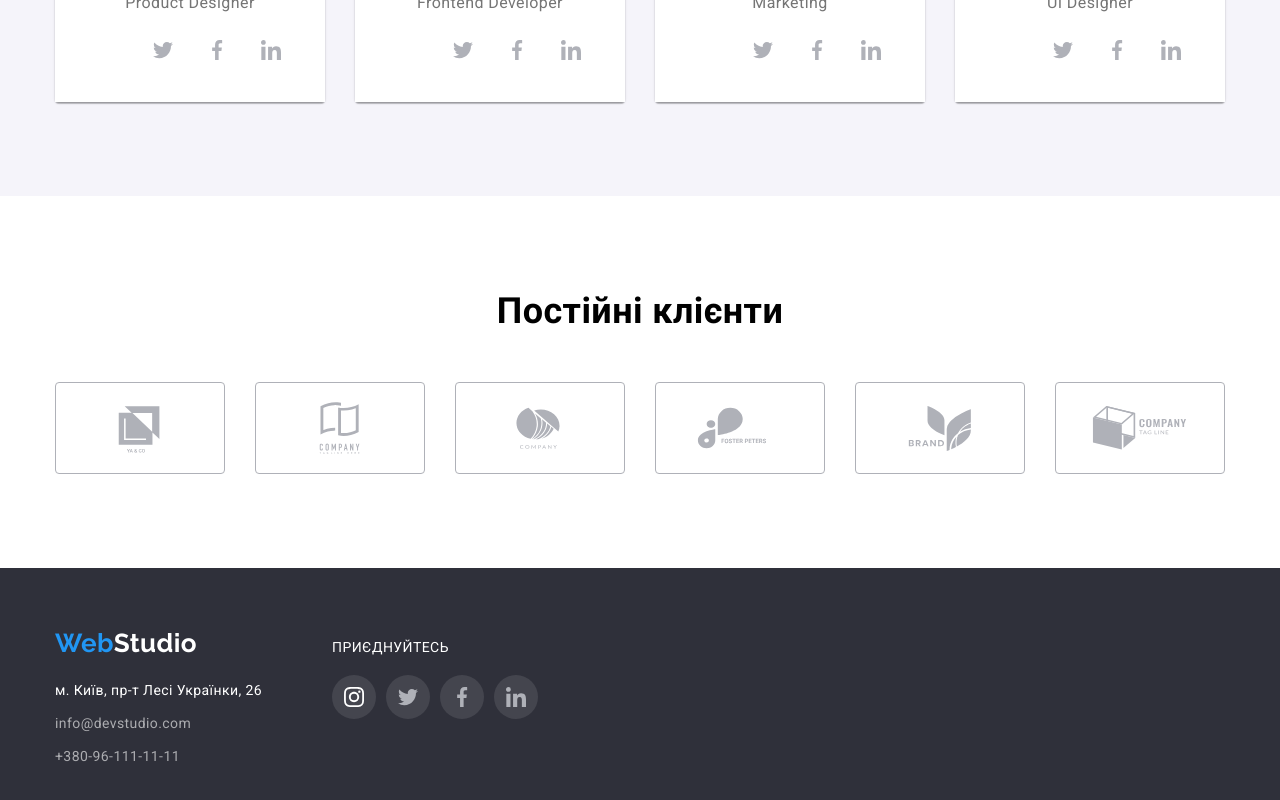
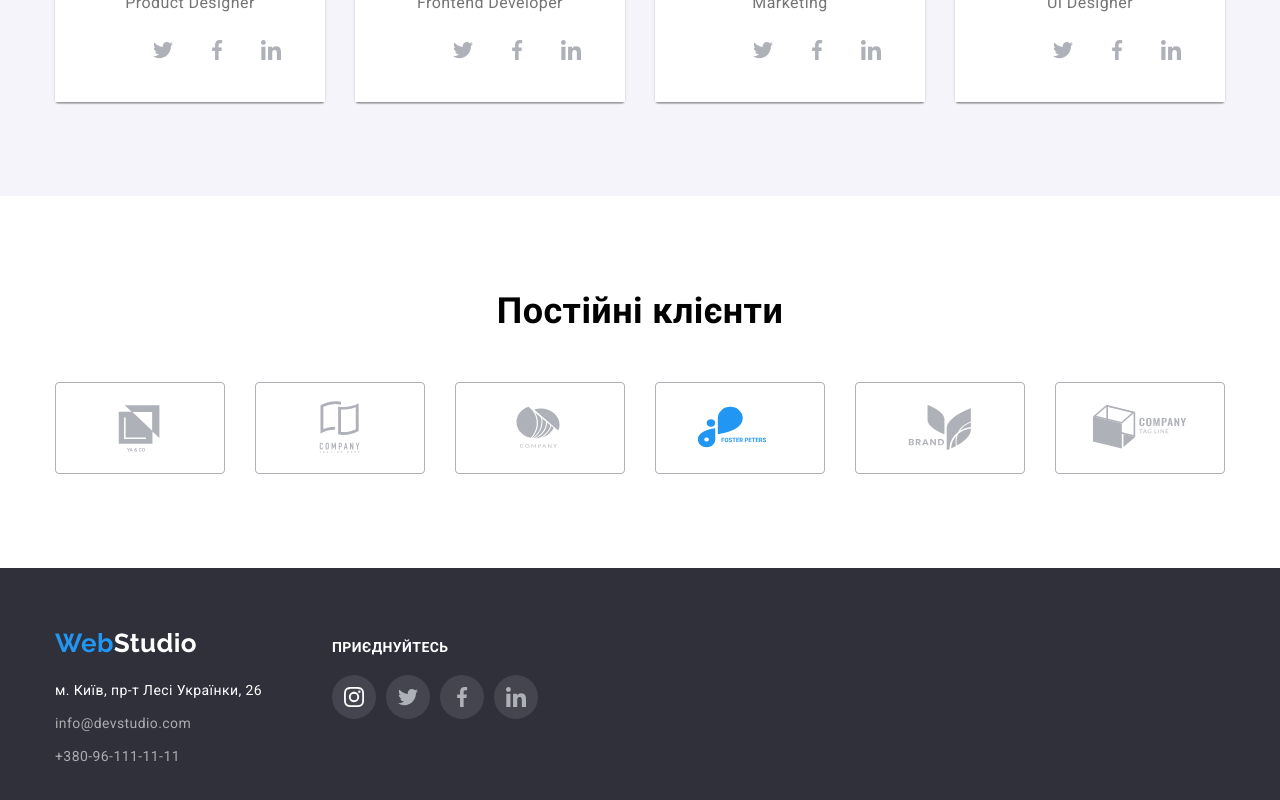
Before and after one commit to Vitalii-Bilobrov/goit-markup-hw-04, a plain HTML site: page index.html in a window 1280 px wide. Shown: the part 2114-2914 px from the top of the page. Drawn offline with nearby package versions, Linux system fonts and the light colour scheme.

Commit message:
commit_12

```diff
--- a/css/styles.css
+++ b/css/styles.css
@@ -332,29 +332,29 @@ margin-bottom: 50px;
   gap: 30px;
 
 }
-.client-list li{
+.client-list-item{
 width: 170px;
 height: 92px;
-border: 1px solid var(--color-middleGrey);
-border-radius: 4px;
 }
-.client-list li a{
+.client-link{
   display: flex;
   justify-content: center;
   align-items: center;
-  height: 92px;
+  height: 100%;
+  width: 100%;
+  color: var(--color-middleGrey);
+  border: 1px solid var(--color-middleGrey);
+border-radius: 4px;
 }
-.client-list li a svg{
+.client-image{
   display: block;
   width: 106px;
   height: 60px;
-  fill: var(--color-middleGrey);
+  fill: currentColor;
 }
-.client-list li:hover, .client-list li:active{
- border-color: var(--color-mainBlue)
-}
-.client-list li:hover > a svg{
-  fill: var(--color-mainBlue)
+.client-link:hover, .client-link:focus{
+  color: var(--color-mainBlue);
+  border-color: var(--color-mainBlue);
  }
 /*Portfolio*/
 .section-portfolio{
@@ -493,6 +493,7 @@ address .email, address .tel{
   color: var(--color-mainWhite);
   font-size: 14px;
   text-align: left;
+  font-weight: 700;
 }
 .invite-container .social-links-list{
   background-color: var(--color-darckGray);
--- a/index.html
+++ b/index.html
@@ -283,44 +283,44 @@
   <section class="section-clients">
     <h2 class="section-client-title">Постійні клієнти</h2>
     <ul class="client-list container">
-      <li>
-        <a href="#">
-          <svg>
+      <li class="client-list-item">
+        <a class="client-link" href="#">
+          <svg class="client-image">
             <use href="./images/symbol-defs.svg#.iconLogo1"></use>
           </svg>
         </a>
       </li>
-      <li>
-        <a href="#">
-          <svg>
+      <li class="client-list-item">
+        <a class="client-link" href="#">
+          <svg class="client-image">
             <use href="./images/symbol-defs.svg#.iconLogo2"></use>
           </svg>
         </a>
       </li>
-      <li>
-        <a href="#">
-          <svg>
+      <li class="client-list-item">
+        <a class="client-link" href="#">
+          <svg class="client-image">
             <use href="./images/symbol-defs.svg#.iconLogo3"></use>
           </svg>
         </a>
       </li>
-      <li>
-        <a href="#">
-          <svg>
+      <li class="client-list-item">
+        <a class="client-link" href="#">
+          <svg class="client-image">
             <use href="./images/symbol-defs.svg#.iconLogo4"></use>
           </svg>
         </a>
       </li>
-      <li>
-        <a href="#">
-          <svg>
+      <li class="client-list-item">
+        <a class="client-link" href="#">
+          <svg class="client-image">
             <use href="./images/symbol-defs.svg#.iconLogo5"></use>
           </svg>
         </a>
       </li>
-      <li>
-        <a href="#">
-          <svg>
+      <li class="client-list-item">
+        <a class="client-link" href="#">
+          <svg class="client-image">
             <use href="./images/symbol-defs.svg#.iconLogo6"></use>
           </svg>
         </a>
```
